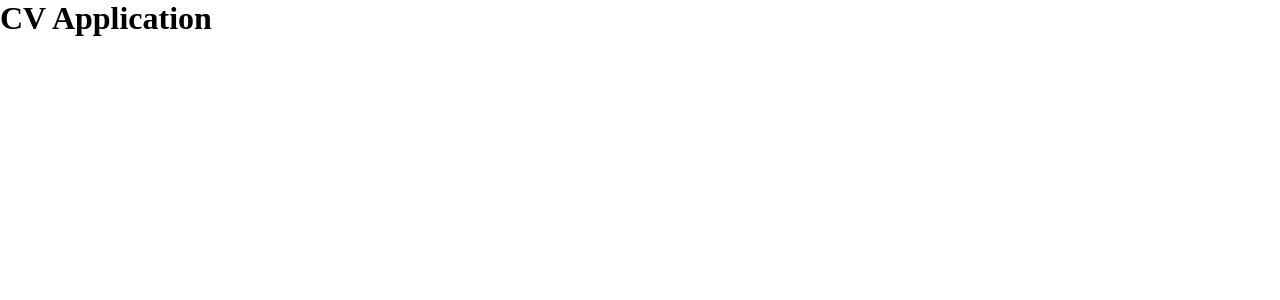
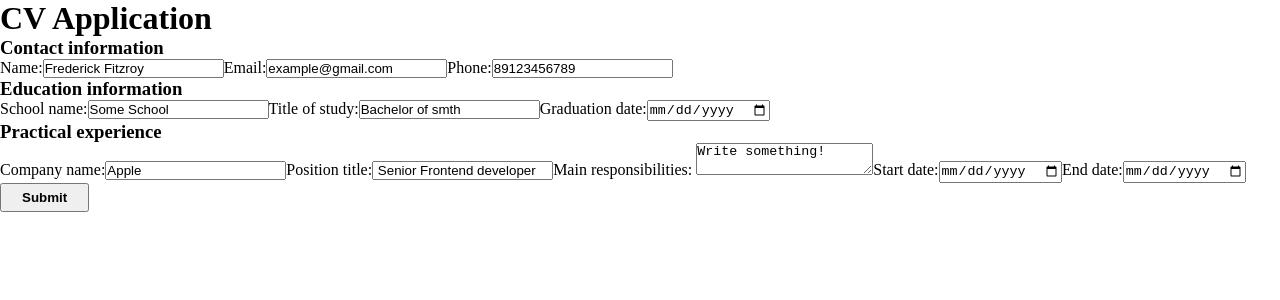
Before and after one commit to NyanLight/cv_application, a React (Vite) app: page / in a window 1280 px wide. Shown: the top 300 px of the page. Built offline with nearby package versions, Linux system fonts and the light colour scheme.

Commit message:
working prototype is ready

```diff
--- /dev/null
+++ b/src/components/CV/CV.tsx
@@ -0,0 +1,26 @@
+import { ChangeEvent, useState } from "react"
+import { defaultCV } from "./const";
+import { Button } from "../../ui/Button/Button";
+import { Information } from "../Information/Information";
+import { Form } from "../Form/Form";
+
+export function CV () {
+    const [status, setStatus] = useState('editing');
+    const [info, setInfo] = useState(defaultCV);
+
+
+    const buttonHandler = () =>  status === 'editing' ? setStatus('show') :  setStatus('editing');
+
+    function inputHandler (e: ChangeEvent<HTMLInputElement> | ChangeEvent<HTMLTextAreaElement>) {
+        const newValue: string | Date  = e.target.value;
+        const key: string = e.target.name;
+        setInfo({...info, [key]: newValue })
+    }
+
+    return (
+        <>
+        {status === 'editing' ? <Form {...info} handler={inputHandler} /> : <Information {...info} /> }
+        {status === 'editing' ? <Button text="Submit" handler={buttonHandler} /> : <Button text="Edit" handler={buttonHandler} />}
+        </>
+    )
+}
--- /dev/null
+++ b/src/components/CV/const.ts
@@ -0,0 +1,15 @@
+import { CV } from "./CV.types"
+
+export const defaultCV: CV  = {
+    name: 'Frederick Fitzroy',
+    email: 'example@gmail.com',
+    phone: '89123456789',
+    schoolName: 'Some School',
+    studyTitle: 'Bachelor of smth',
+    studyEndDate: "2007",
+    companyName: 'Apple',
+    positionTitle: ' Senior Frontend developer',
+    responsibilities: 'Create software, deploy software',
+    jobStartDate: '20.01.2000',
+    jobEndDate: '20.02.2000',
+}
--- a/src/components/Form/Form.tsx
+++ b/src/components/Form/Form.tsx
@@ -1,29 +1,29 @@
 import { Input } from "../../ui/Input/Input";
 import { Textarea } from "../../ui/Textarea/Textarea";
-import { cvProps } from "../../types";
+import { FormProps } from "./Form.types";
 
-export function Form (props: cvProps) {
+export function Form (props: FormProps) {
     return (
         <form action="">
             <section>
                 <h3>Contact information</h3>
-                <Input key='name' label="Name" inputType="text" handler={props.handler}></Input>
-                <Input key='email' label="Email" inputType="email" handler={props.handler}></Input>
-                <Input key='phone' label="Phone" inputType="tel" handler={props.handler}></Input>
+                <Input name="name" value={props.name} label="Name" inputType="text" handler={props.handler}></Input>
+                <Input name="email" value={props.email} label="Email" inputType="email" handler={props.handler}></Input>
+                <Input name='phone'  value={props.phone} label="Phone" inputType="tel" handler={props.handler}></Input>
             </section>
             <section>
                 <h3>Education information</h3>
-                <Input key='schoolName' label="School name" inputType="text" handler={props.handler}></Input>
-                <Input key='studyTitle' label="Title of study" inputType="text" handler={props.handler}></Input>
-                <Input key='studyEndDate' label="Graduation date" inputType="date" handler={props.handler}></Input>
+                <Input name="schoolName" value={props.schoolName} label="School name" inputType="text" handler={props.handler}></Input>
+                <Input name="studyTitle" value={props.studyTitle} label="Title of study" inputType="text" handler={props.handler}></Input>
+                <Input name='studyEndDate'  value={props.studyEndDate} label="Graduation date" inputType="date" handler={props.handler}></Input>
             </section>
             <section>
                 <h3>Practical experience</h3>
-                <Input key='companyName' label="Company name" inputType="text"  handler={props.handler}></Input>
-                <Input key='positionTitle' label="Position title" inputType="text" handler={props.handler}></Input>
-                <Textarea key='responsibilities' label="Main responsibilities" handler={props.handler}></Textarea>
-                <Input key='jobStartDate' label="Start date" inputType="date" handler={props.handler}></Input>
-                <Input key='jobEndDate' label="End date" inputType="date" handler={props.handler}></Input>
+                <Input name="companyName" value={props.companyName} label="Company name" inputType="text"  handler={props.handler}></Input>
+                <Input name="positionTitle" value={props.positionTitle} label="Position title" inputType="text" handler={props.handler}></Input>
+                <Textarea value={props.responsibilities} label="Main responsibilities" handler={props.handler}></Textarea>
+                <Input name="jobStartDate" value={props.jobStartDate} label="Start date" inputType="date" handler={props.handler}></Input>
+                <Input name="jobEndDate" value={props.jobEndDate} label="End date" inputType="date" handler={props.handler}></Input>
             </section>
         </form>
     )
--- a/src/components/Form/Form.types.ts
+++ b/src/components/Form/Form.types.ts
@@ -0,0 +1,4 @@
+import { SyntheticEvent } from "react";
+import { CV } from "../../types"
+
+export type FormProps =  CV & {handler: (e: SyntheticEvent) => void};
--- a/src/components/Information/Information.tsx
+++ b/src/components/Information/Information.tsx
@@ -1,6 +1,6 @@
-import { cvProps } from "../../types";
+import { CV } from "../../types";
 
-export function information (props: cvProps) {
+export function Information (props: CV) {
     return (
         <div className="information">
             <section>
--- a/src/pages/cv/App.tsx
+++ b/src/pages/cv/App.tsx
@@ -1,7 +1,10 @@
+import { CV } from "../../components/CV/CV";
+
 export function App () {
     return (
         <>
         <h1>CV Application</h1>
+        <CV />
         </>
     )
 }
--- a/src/ui/Input/Input.tsx
+++ b/src/ui/Input/Input.tsx
@@ -1,10 +1,10 @@
 import styles from './Input.module.css';
 import { InputProps } from './Input.types';
 
-export function Input({label, inputType, handler}: InputProps) {
+export function Input({label, inputType, name, value, handler}: InputProps) {
     return (
         <label className={styles.label}>{label}:
-        <input className={styles.input} type={inputType} onInput={handler} />
+        <input name={name} value={value} className={styles.input} type={inputType} onInput={(handler)} />
         </label>
     )
 }
--- a/src/ui/Input/Input.types.ts
+++ b/src/ui/Input/Input.types.ts
@@ -1,7 +1,11 @@
+import {FormEventHandler } from "react";
+
 type inputTypes = 'date' | 'email' | 'tel' | 'text';
 
 export type InputProps = {
     label: string;
+    name: string;
+    value: string;
     inputType: inputTypes;
-    handler: () => void;
+    handler: FormEventHandler<HTMLInputElement>;
 }
--- a/src/ui/Textarea/Textarea.types.ts
+++ b/src/ui/Textarea/Textarea.types.ts
@@ -1,4 +1,7 @@
+import {FormEventHandler } from "react";
+
 export type TextareaProps = {
     label: string,
-    handler: () => void,
+    value: string,
+    handler: FormEventHandler<HTMLTextAreaElement>
 }
```
Also changed, not shown: src/types.ts (+4 -5 lines), src/components/CV/CV.module.css (added), src/components/CV/CV.types.ts (added).
